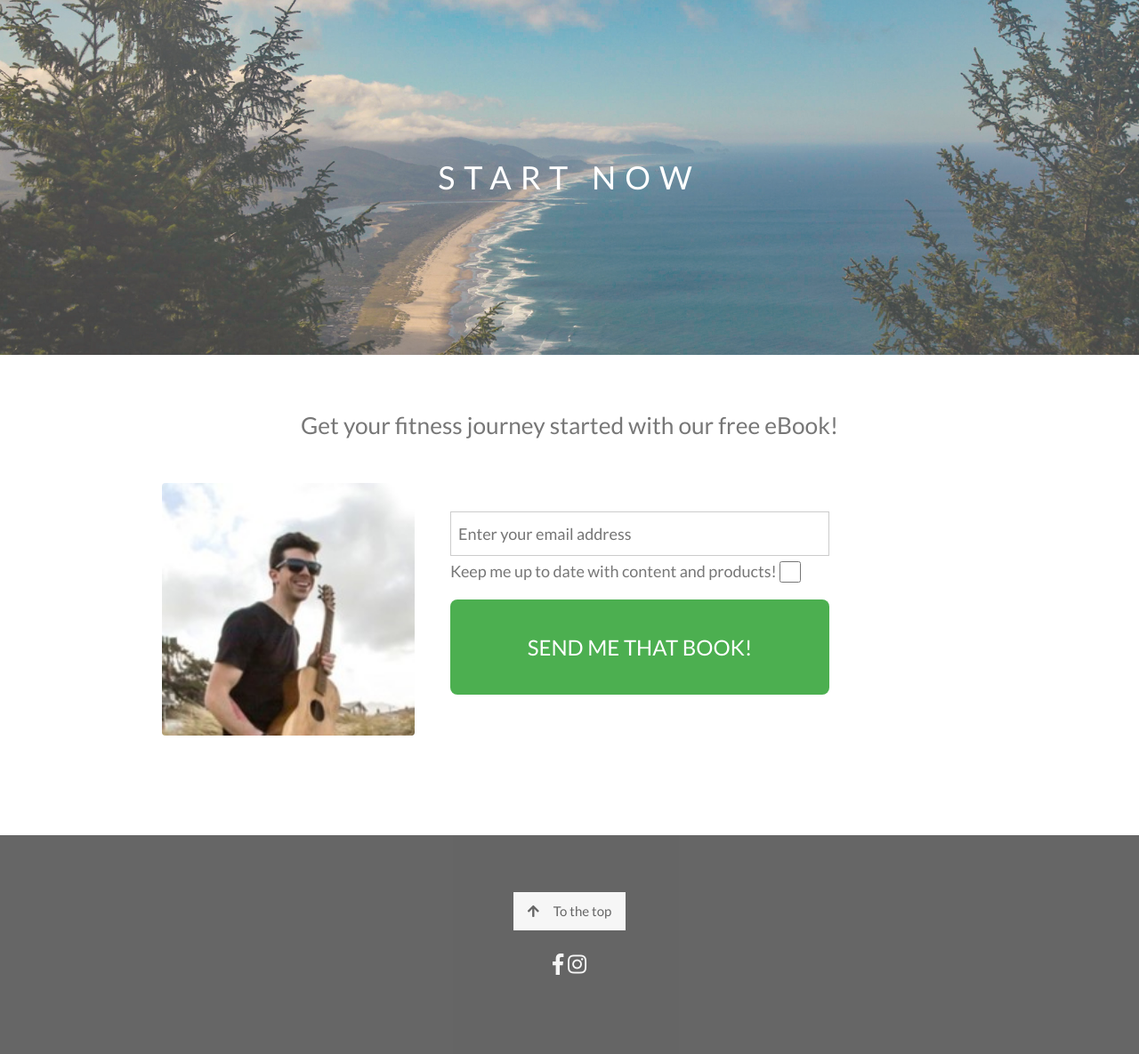
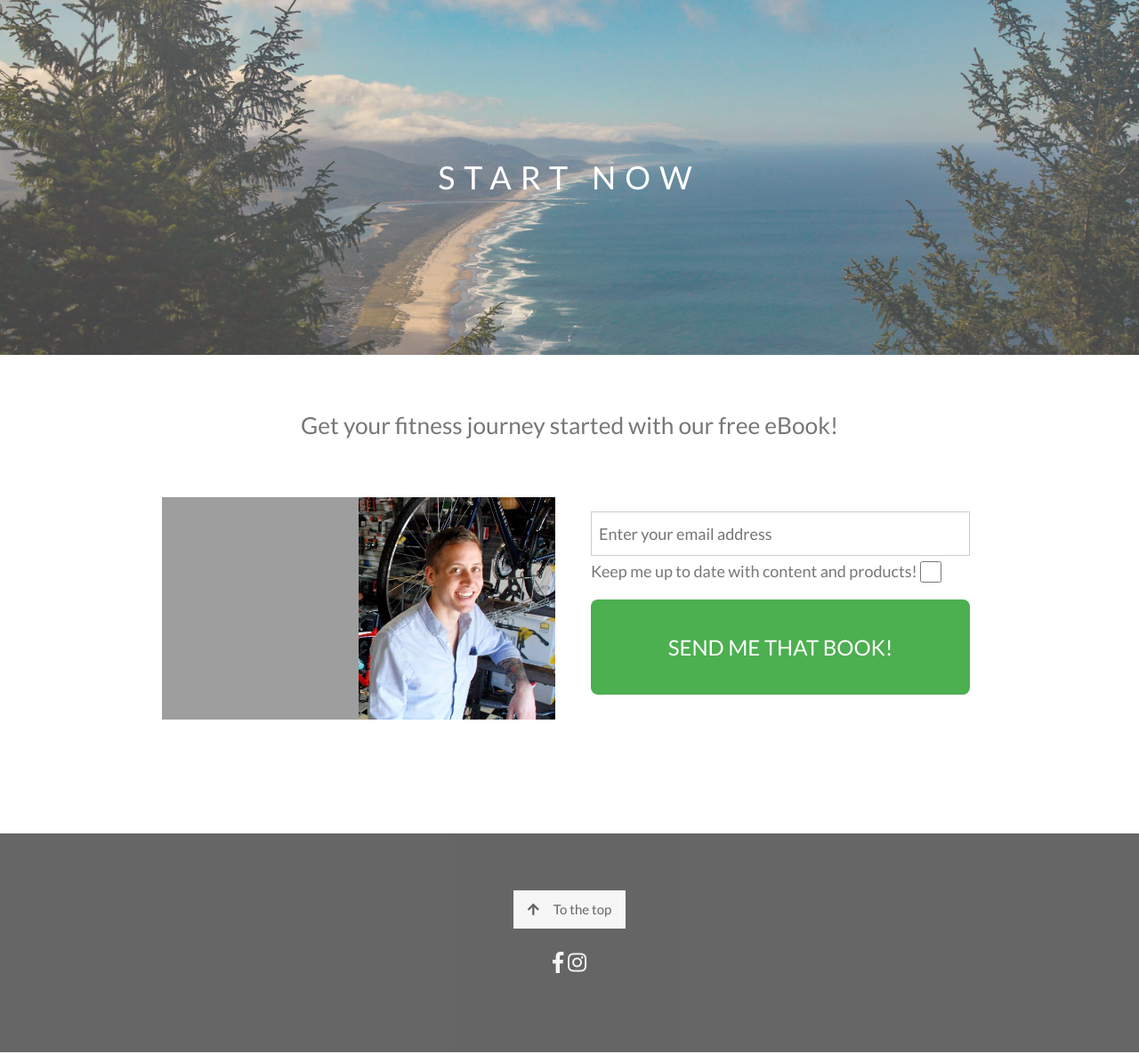
Before and after one commit to jftucker/happyhealthyfitness, a Django app: page / in a window 1280 px wide. Shown: the part 2042-3227 px from the top of the page at 89% size. Run offline with Django 3.2, Linux system fonts and the light colour scheme; data comes from the database, SQL or seed files in the repository; parts of the project's set-up code (start-up, migrations or seed data) failed here and were passed over; some libraries are stand-ins or nearby versions; grey boxes are pictures that could not be loaded.

Commit message:
updating front page images

```diff
--- a/templates/home.html
+++ b/templates/home.html
@@ -222,9 +222,12 @@ body, html {
 <div class="w3-content w3-container w3-padding-64" id="contact">
   <h3 class="w3-center">Get your fitness journey started with our free eBook!</h3>
   <div class="w3-row w3-padding-32 w3-section w3-display-container">
-    <div class="w3-col m4 w3-container">
-      <img src="{% static 'images/profile2.jpg' %}" class="w3-image w3-round" style="width:100%">
-    </div>
+    <div class="w3-col m6 w3-panel">
+      <div class="w3-cell-row">
+        <div class="w3-cell" style="height:100%;width:50%;"><img src="{% static 'images/naomi.jpg' %}" class="w3-image" style="height:250px;width:250px;object-fit: cover"></div>
+        <div class="w3-cell" style="height:100%;width:50%;"><img src="{% static 'images/josef.jpg' %}" class="w3-image" style="height:250px;width:250px;object-fit: cover"></div>
+      </div>
+      </div>
     <div class="w3-col m6 w3-panel">
       <form method="post">
         {% csrf_token %}
```
Also changed, not shown: static/images/josef.jpg (added), 1 other file.
